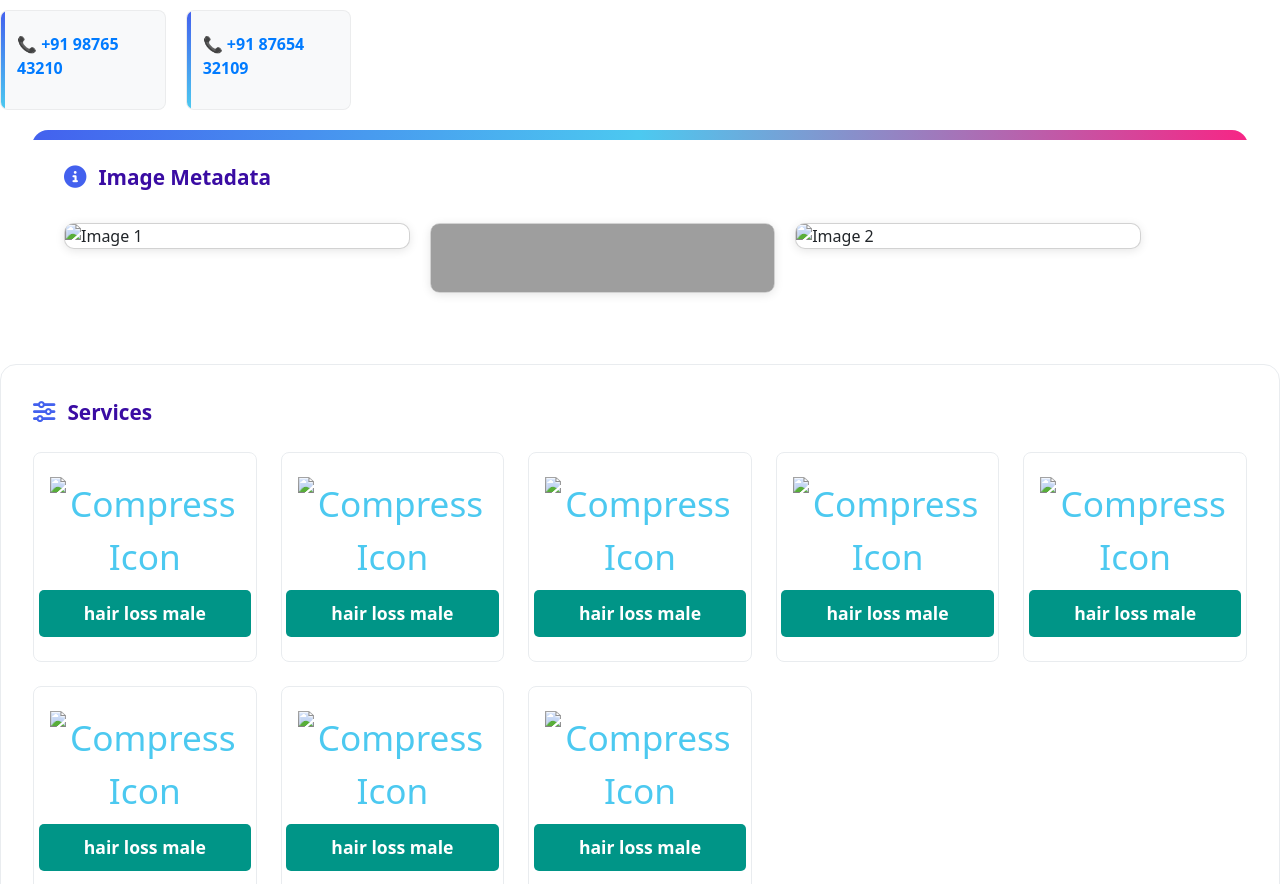
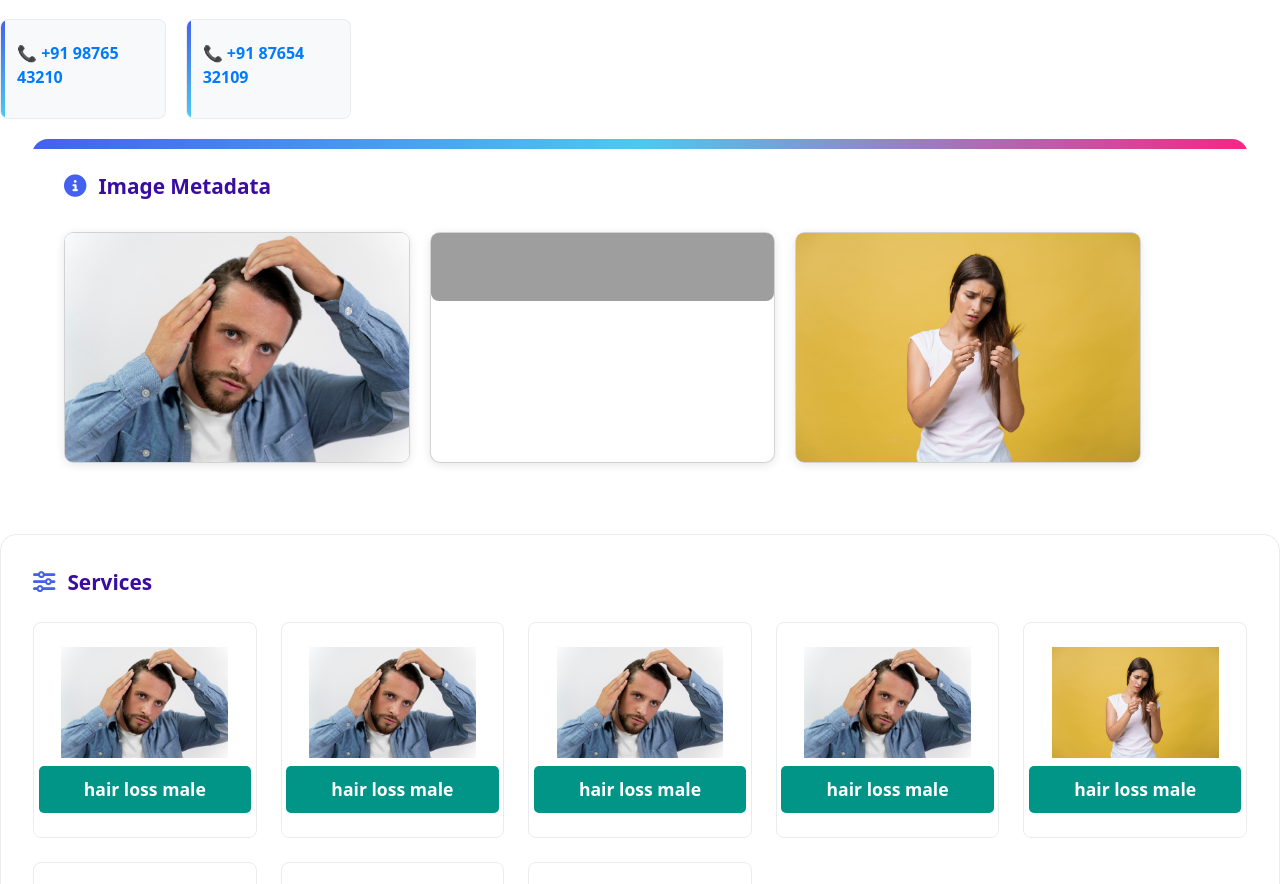
Before and after one commit to hitesh57/root, a plain HTML site: page index.html in a window 1280 px wide. Shown: the part 129-1013 px from the top of the page. Drawn offline with nearby package versions, Linux system fonts and the light colour scheme; grey boxes are pictures that could not be loaded.

Commit message:
Update index.html

```diff
--- a/index.html
+++ b/index.html
@@ -28,7 +28,7 @@
   <!-- Logo + Consulting Fee -->
   <div class="container-fluid main-header">
     <div class="row align-items-center">
-      <div class="col-5 logo-text"><img src="img/logo.png" style="width: 90px;"></div>
+      <div class="col-5 logo-text"><img src="logo.png" style="width: 90px;"></div>
       <div class="col-6 consult-fee-main">
         <div class="zoom-text">Consulting Fee ₹200</div>
 
@@ -67,7 +67,7 @@
                 <div class="card-row" style="display: flex; gap: 20px; margin-top: 30px;">
                     <!-- Card 1: Image -->
                     <div class="card" style="width: 30%; background: #fff; height: 100%;  border-radius: 10px; box-shadow: 0 2px 10px rgba(0,0,0,0.1);">
-                      <img src="img/men.jpg" alt="Image 1" style="width: 100%; border-radius: 8px;">
+                      <img src="men.jpg" alt="Image 1" style="width: 100%; border-radius: 8px;">
 
                     </div>
 
@@ -86,7 +86,7 @@
 
                     <!-- Card 3: Image -->
                     <div class="card" style="width: 30%; background: #fff;  border-radius:  10px; height: 100%; box-shadow: 0 2px 10px rgba(0,0,0,0.1);">
-                      <img src="img/female.jpg" alt="Image 2" style="width: 100%; border-radius: 8px;">
+                      <img src="female.jpg" alt="Image 2" style="width: 100%; border-radius: 8px;">
 
                     </div>
                   </div>
@@ -123,13 +123,13 @@
         <div class="operations-grid">
             <div class="operation-btn" data-operation="compress">
                 <div class="operation-icon">
-                    <img src="img/men.jpg" alt="Compress Icon" style="width: 88%;">
+                    <img src="men.jpg" alt="Compress Icon" style="width: 88%;">
                 </div>
                 <div class="operation-name">hair loss male</div>
             </div>
             <div class="operation-btn" data-operation="compress">
                 <div class="operation-icon">
-                    <img src="img/men.jpg" alt="Compress Icon" style="width: 88%;">
+                    <img src="men.jpg" alt="Compress Icon" style="width: 88%;">
                 </div>
                 <div class="operation-name">hair loss male</div>
             </div>
@@ -138,35 +138,35 @@
 
             <div class="operation-btn" data-operation="compress">
                 <div class="operation-icon">
-                    <img src="img/men.jpg" alt="Compress Icon" style="width: 88%;">
+                    <img src="men.jpg" alt="Compress Icon" style="width: 88%;">
                 </div>
                 <div class="operation-name">hair loss male</div>
             </div>
             <div class="operation-btn" data-operation="compress">
                 <div class="operation-icon">
-                    <img src="img/men.jpg" alt="Compress Icon" style="width: 88%;">
+                    <img src="men.jpg" alt="Compress Icon" style="width: 88%;">
                 </div>
                 <div class="operation-name">hair loss male</div>
             </div>   <div class="operation-btn" data-operation="compress">
                 <div class="operation-icon">
-                    <img src="img/female.jpg" alt="Compress Icon" style="width: 88%;">
+                    <img src="female.jpg" alt="Compress Icon" style="width: 88%;">
                 </div>
                 <div class="operation-name">hair loss male</div>
             </div>
             <div class="operation-btn" data-operation="compress">
                 <div class="operation-icon">
-                    <img src="img/men.jpg" alt="Compress Icon" style="width: 88%;">
+                    <img src="men.jpg" alt="Compress Icon" style="width: 88%;">
                 </div>
                 <div class="operation-name">hair loss male</div>
             </div>   <div class="operation-btn" data-operation="compress">
                 <div class="operation-icon">
-                    <img src="img/men.jpg" alt="Compress Icon" style="width: 88%;">
+                    <img src="men.jpg" alt="Compress Icon" style="width: 88%;">
                 </div>
                 <div class="operation-name">hair loss male</div>
             </div>
             <div class="operation-btn" data-operation="compress">
                 <div class="operation-icon">
-                    <img src="img/men.jpg" alt="Compress Icon" style="width: 88%;">
+                    <img src="men.jpg" alt="Compress Icon" style="width: 88%;">
                 </div>
                 <div class="operation-name">hair loss male</div>
             </div>
```
